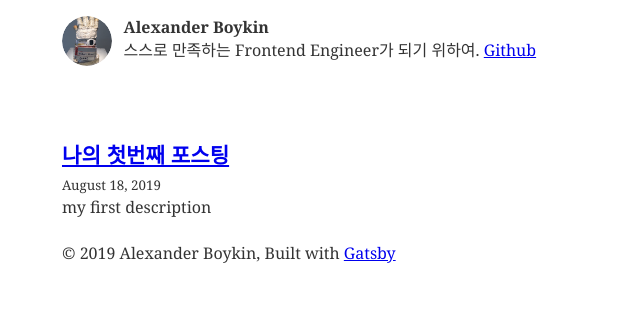
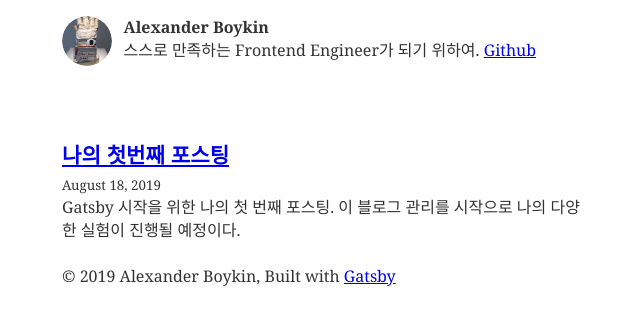
Before and after one commit to vymr1000/gatsby-blog, a Gatsby site: page / in a window 1280 px wide. Shown: the part 100-424 px from the top of the page, without its empty margins (317-957 px from the left). Built offline with nearby package versions, Linux system fonts and the light colour scheme; Gatsby itself is replaced by a stand-in of ours; some packages are replaced by stand-ins of ours; what typography-theme-moraga would draw is missing.

Commit message:
Update first post

```diff
--- a/content/blog/my-first-post/index.md
+++ b/content/blog/my-first-post/index.md
@@ -1,7 +1,8 @@
 ---
 title: 나의 첫번째 포스팅
 date: "2019-08-18"
-description: my first description
+description:
 ---
 
 Gatsby 시작을 위한 나의 첫 번째 포스팅. 이 블로그 관리를 시작으로 나의 다양한 실험이 진행될 예정이다.
+![femina](./femina.jpg)
```
Also changed, not shown: content/blog/my-first-post/femina.jpg (added).
